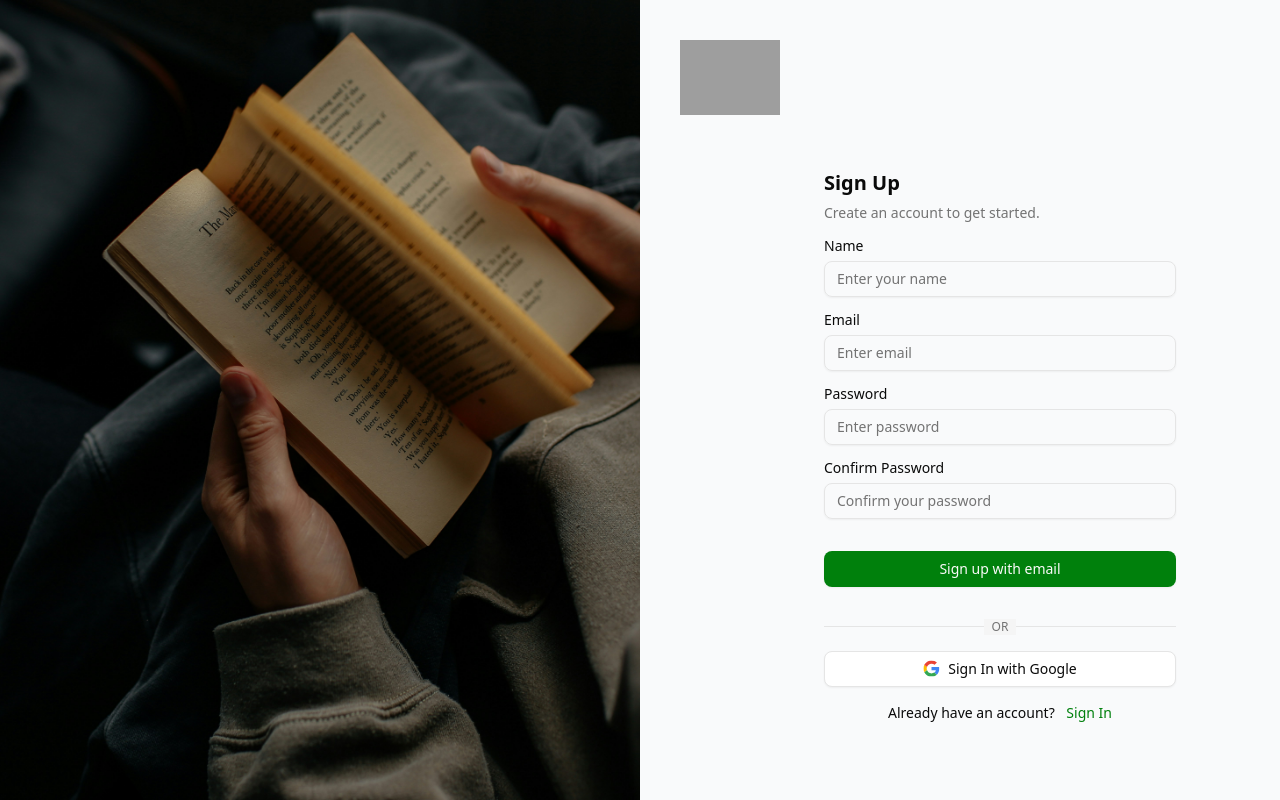
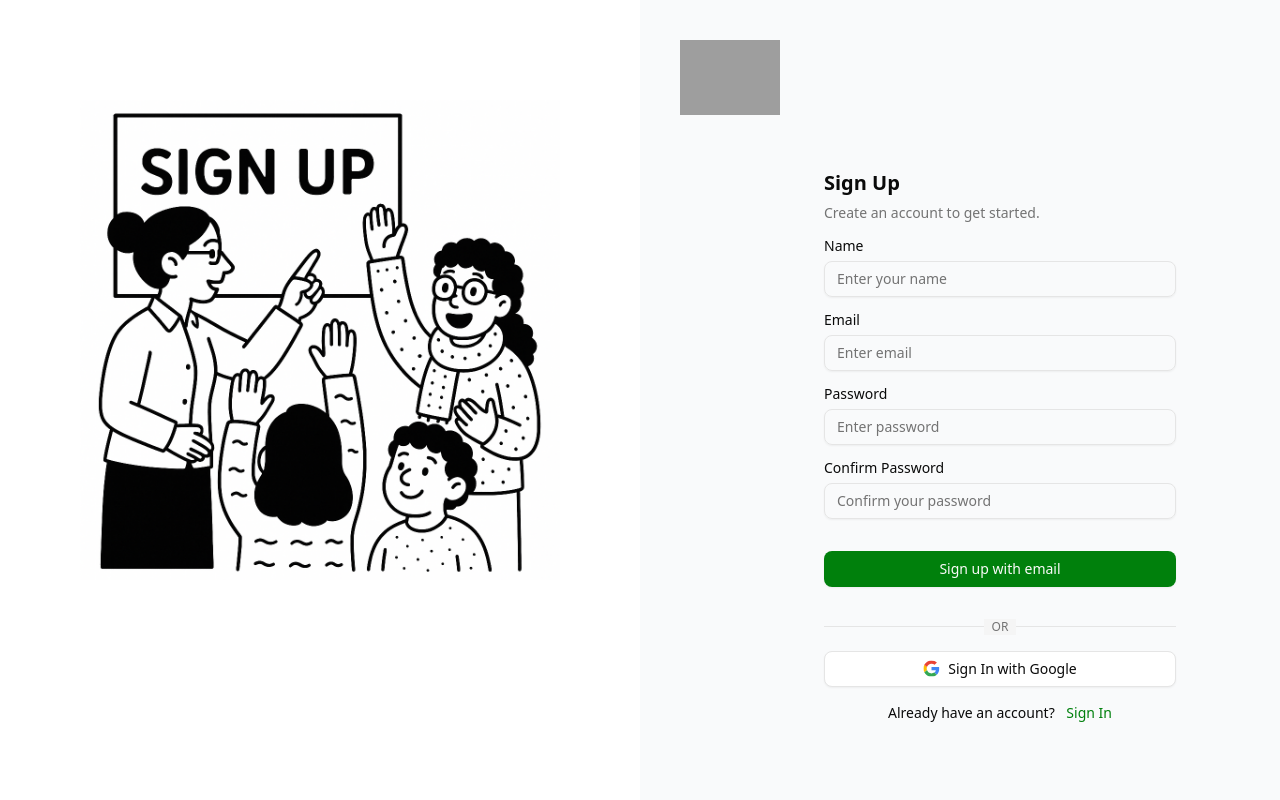
Before and after one commit to naveedalirehmani/classpilot, a Next.js app in the folder portal/: page /signup in a window 1280 px wide. Built offline with nearby package versions, Linux system fonts and the light colour scheme; grey boxes are pictures that could not be loaded.

Commit message:
added variataions

```diff
--- a/portal/src/app/(auth)/signin/page.tsx
+++ b/portal/src/app/(auth)/(registration)/signin/page.tsx
@@ -1,18 +1,20 @@
 import Image from "next/image";
-import LoginForm from "../components/login-form";
+import LoginForm from "../../components/login-form";
 import Link from "next/link";
 
 export default function LoginPage() {
   return (
     <div className="grid min-h-svh lg:grid-cols-2 w-full">
-      <div className="relative hidden bg-muted lg:block">
-        <Image
-          src="/readBook.jpg"
-          alt="Image"
-          width={1000}
-          height={1000}
-          className="absolute object-cover h-full m-auto bg-muted"
-        />
+      <div className="relative hidden bg-white lg:block">
+        <div className="absolute left-1/2 top-1/2 -translate-x-1/2 -translate-y-1/2 w-3/4 h-3/4">
+          <Image
+            src="/signin1.png"
+            alt="Image"
+            width={1000}
+            height={1000}
+            className="object-contain"
+          />
+        </div>
       </div>
       <div className="flex flex-col gap-4 p-6 md:p-10">
         <div className="flex justify-center gap-2 md:justify-start">
--- a/portal/src/app/(auth)/signup/page.tsx
+++ b/portal/src/app/(auth)/(registration)/signup/page.tsx
@@ -1,23 +1,30 @@
 import Link from "next/link";
-import Signup from "../components/signup-form";
+import Signup from "../../components/signup-form";
 import Image from "next/image";
 
 function signupForm() {
   return (
     <div className="grid min-h-svh lg:grid-cols-2 w-full">
-      <div className="relative hidden bg-muted lg:block">
-        <Image
-          src="/readBook.jpg"
-          alt="Image"
-          width={1000}
-          height={1000}
-          className="absolute h-full object-cover bg-muted"
-        />
+      <div className="relative hidden bg-white lg:block">
+        <div className="absolute left-1/2 top-1/2 -translate-x-1/2 -translate-y-1/2 w-3/4 h-3/4">
+          <Image
+            src="/signup.png"
+            alt="Image"
+            width={1000}
+            height={1000}
+            className="object-contain"
+          />
+        </div>
       </div>
       <div className="flex flex-col gap-4 p-6 md:p-10">
         <div className="flex justify-center gap-2 md:justify-start">
           <Link href="/" className="flex items-center space-x-2">
-            <Image src="/mainLogo.png" alt="Logo" width={100} height={100} />
+            <Image
+              src="/mainLogo.png"
+              alt="Logo"
+              width={100}
+              height={100}
+            />
           </Link>
         </div>
         <div className="flex flex-1 items-center justify-center">
--- a/portal/src/middleware.ts
+++ b/portal/src/middleware.ts
@@ -1,8 +1,8 @@
 import { NextRequest, NextResponse } from "next/server";
 import { ROUTES } from "./lib/routes";
 
-// const API_URL = process.env.API_URL || "https://classplanner-api.kohminds.com/v1/user/current-user";
-const API_URL = process.env.API_URL || "http://localhost:4000/v1/user/current-user";
+const API_URL = process.env.API_URL || "https://classplanner-api.kohminds.com/v1/user/current-user";
+// const API_URL = process.env.API_URL || "http://localhost:4000/v1/user/current-user";
 const COOKIE_HEADER = "cookie";
 const ACCESS_TOKEN = "access_token";
 const REFRESH_TOKEN = "refresh_token";
--- a/portal/src/services/api.ts
+++ b/portal/src/services/api.ts
@@ -3,8 +3,8 @@ import axios, { AxiosError, AxiosResponse } from "axios";
 const URL = process.env.SERVER
 
 const instance = axios.create({
-  // baseURL: 'https://classplanner-api.kohminds.com/v1',
-  baseURL: 'http://localhost:4000/v1',
+  baseURL: 'https://classplanner-api.kohminds.com/v1',
+  // baseURL: 'http://localhost:4000/v1',
   withCredentials: true,
 });
 
```
Also changed, not shown: portal/public/signin1.png (added), portal/public/signup.png (added).
